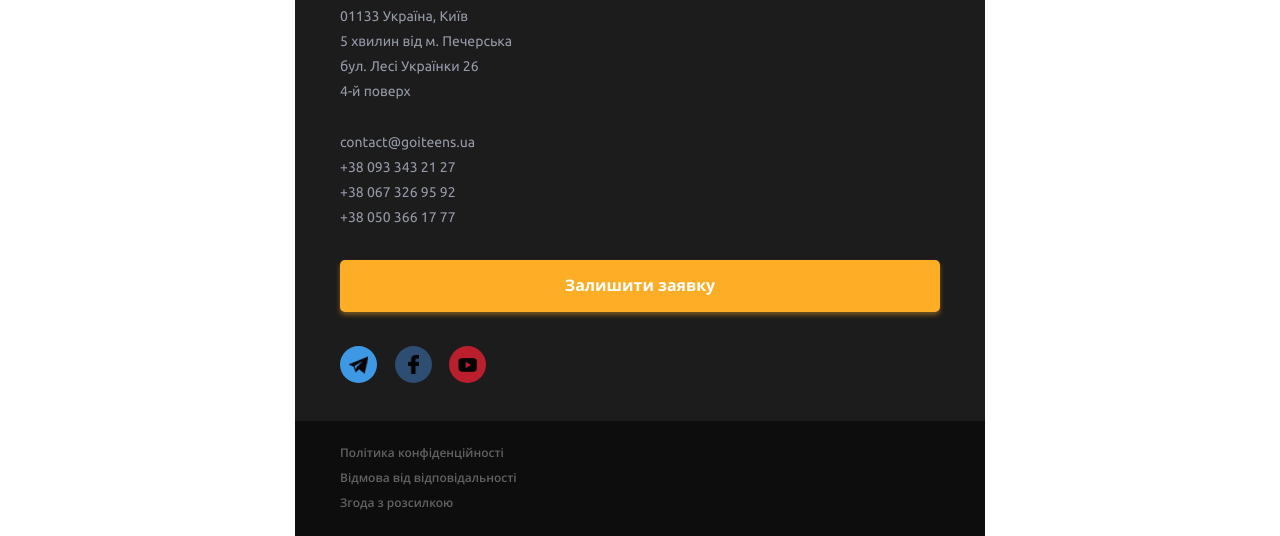
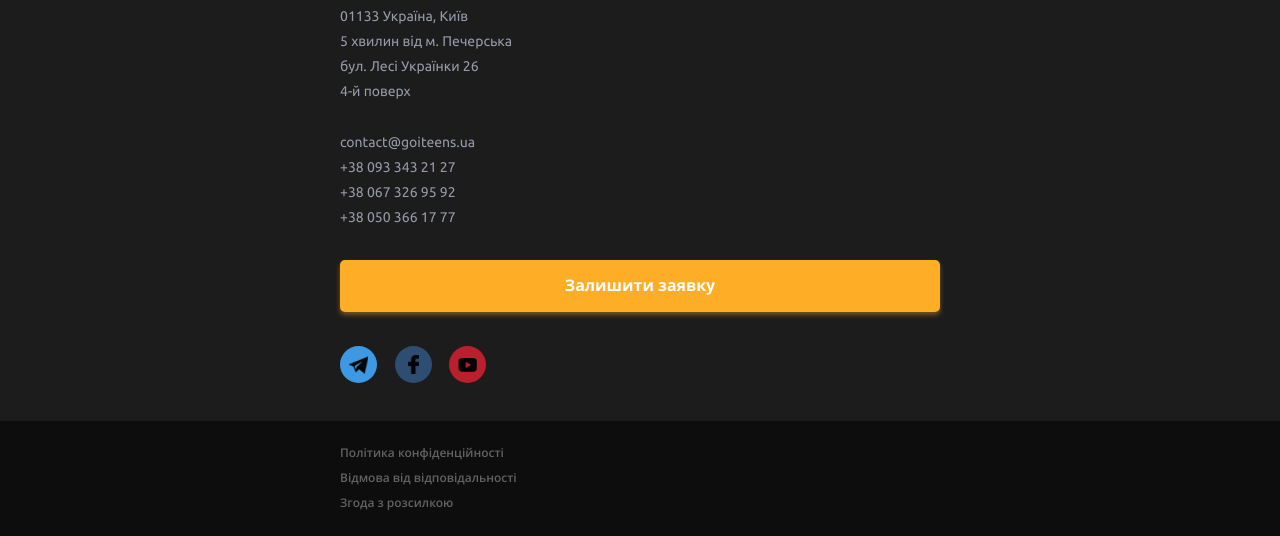
Before and after one commit to DmytroLysenko/hackathon_best, a website: page src/index.html in a window 1280 px wide. Shown: the part 1774-2310 px from the top of the page. Drawn offline with nearby package versions, Linux system fonts and the light colour scheme; files that its build step writes are made by us from their sources.

Commit message:
fixed bgc

```diff
--- a/src/html/footer.html
+++ b/src/html/footer.html
@@ -1,6 +1,6 @@
 <footer class="footer">
-  <div class="container">
-    <div class="footer__up">
+  <div class="footer__up">
+    <div class="container">
       <a class="footer__link-logo" href="#">
         <svg class="footer__logo">
           <use xlink:href="../images/sprite.svg#goiteens_logo-01"></use></svg
@@ -40,13 +40,19 @@
         </div>
       </div>
     </div>
-    <div class="footer__down">
+  </div>
+  <div class="footer__down">
+    <div class="container">
       <ul class="footer__conditions">
         <li class="footer__conditions-item">
-          <a href="#" class="footer__conditions-link">Політика конфіденційності</a>
+          <a href="#" class="footer__conditions-link"
+            >Політика конфіденційності</a
+          >
         </li>
         <li class="footer__conditions-item">
-          <a href="#" class="footer__conditions-link">Відмова від відповідальності</a>
+          <a href="#" class="footer__conditions-link"
+            >Відмова від відповідальності</a
+          >
         </li>
         <li class="footer__conditions-item">
           <a href="#" class="footer__conditions-link">Згода з розсилкою</a>
--- a/src/sass/components/footer.scss
+++ b/src/sass/components/footer.scss
@@ -15,7 +15,12 @@
     font-weight: 400;
     color: #969aa8;
     background-color: #1c1c1c;
-    padding: 38px 45px;
+    padding: 38px 0;
+  }
+
+  &__down {
+    padding: 20px 0;
+    background-color: #0d0d0d;
   }
 
   &__contacts-1 {
@@ -119,11 +124,6 @@
     filter: invert(100%);
   }
 
-  &__down {
-    padding: 20px 45px;
-    background-color: #0d0d0d;
-  }
-
   &__conditions {
     @extend %list;
   }
@@ -141,4 +141,7 @@
     }
   }
 
+  .container {
+    padding: 0 45px;
+  }
 }
```
